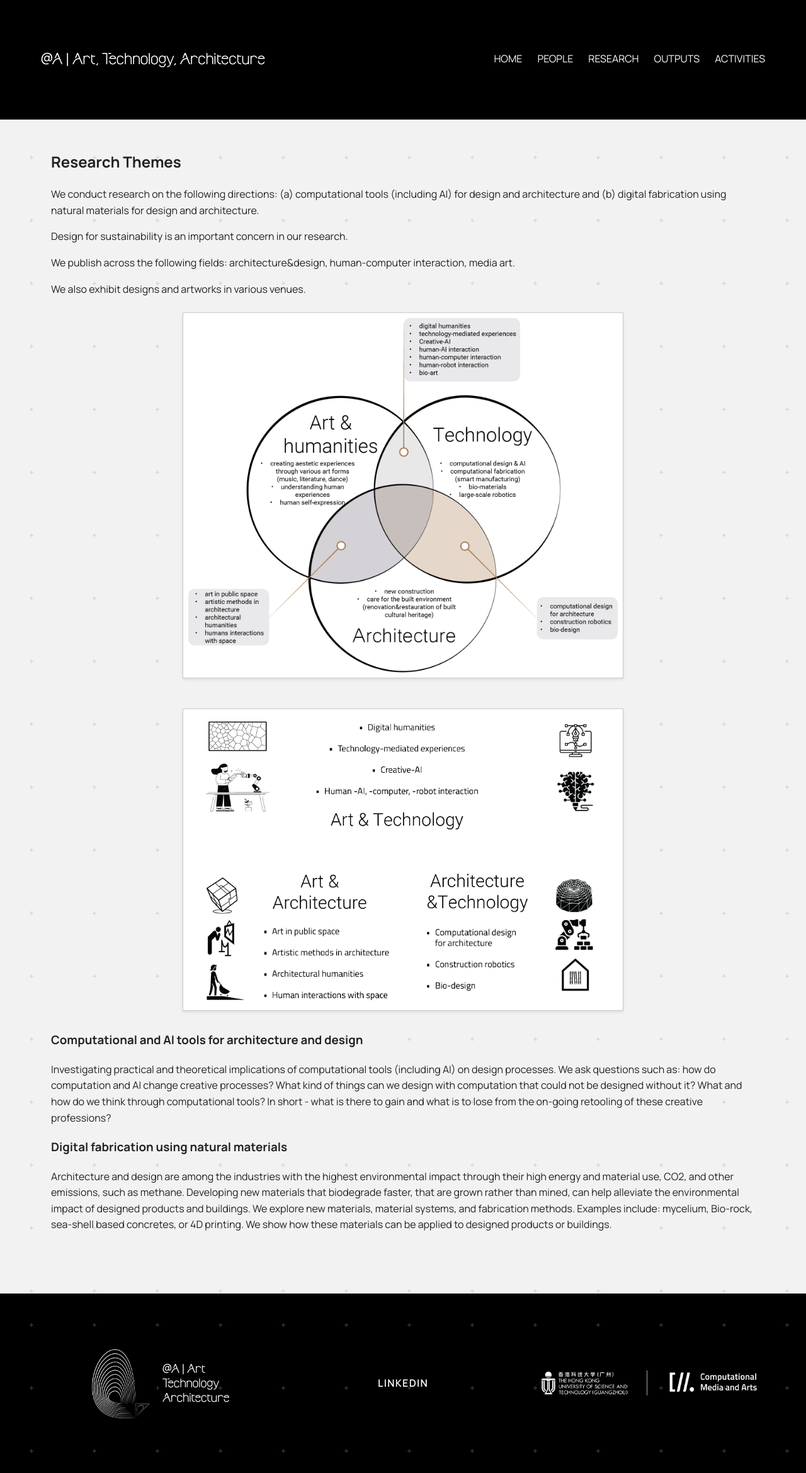
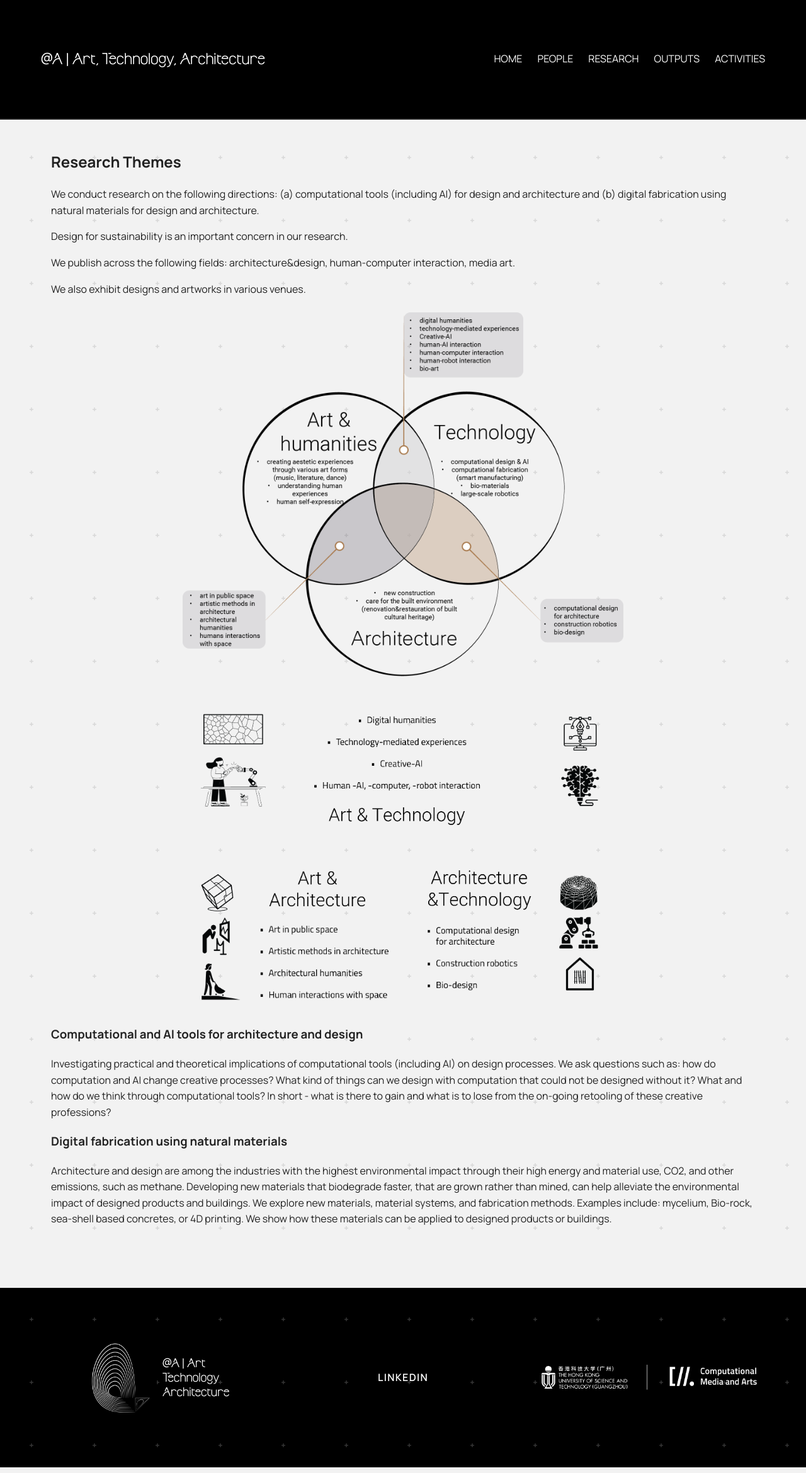
Before and after one commit to anqua/at-a, a Jekyll site: the page built from research.md, in a window 1280 px wide. Shown: the whole page at 63% size. Built offline with Jekyll 4.4.1, drawn with Linux system fonts in a browser that asks for light colours.

Commit message:
Remove white card background from research diagram images

```diff
--- a/assets/css/style.css
+++ b/assets/css/style.css
@@ -123,10 +123,6 @@ h1 {
   width: 100%;
   max-width: 700px;
   height: auto;
-  background: #fff;
-  border: 1px solid #ccc;
-  box-shadow: 0 2px 4px rgba(0,0,0,0.1);
-  padding: 0.5em;
 }
 
 .news-list {
```
